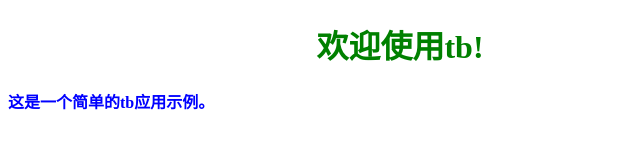
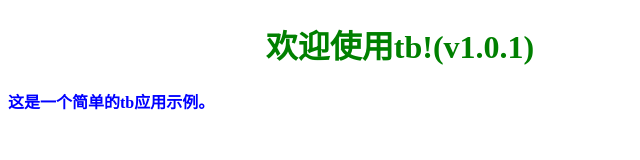
Before and after one commit to xywang-zju/tb-native, an Electron app: page index.html in a window 800 px wide. Shown: the whole page, without its empty margins (0-640 px from the left). Drawn offline with Linux system fonts and the light colour scheme.

Commit message:
更新版本到1.0.1

```diff
--- a/index.html
+++ b/index.html
@@ -16,7 +16,7 @@
   </style>
 </head>
 <body>
-  <h1 class="external-style">欢迎使用tb!</h1>
+  <h1 class="external-style">欢迎使用tb!(v1.0.1)</h1>
   <p class="inline-style">这是一个简单的tb应用示例。</p>
 
   <!-- 使用外部JS文件 -->
--- a/package.json
+++ b/package.json
@@ -1,6 +1,6 @@
 {
   "name": "my-electron-app",
-  "version": "1.0.0",
+  "version": "1.0.1",
   "main": "main.js",
   "scripts": {
     "start": "electron .",
```
